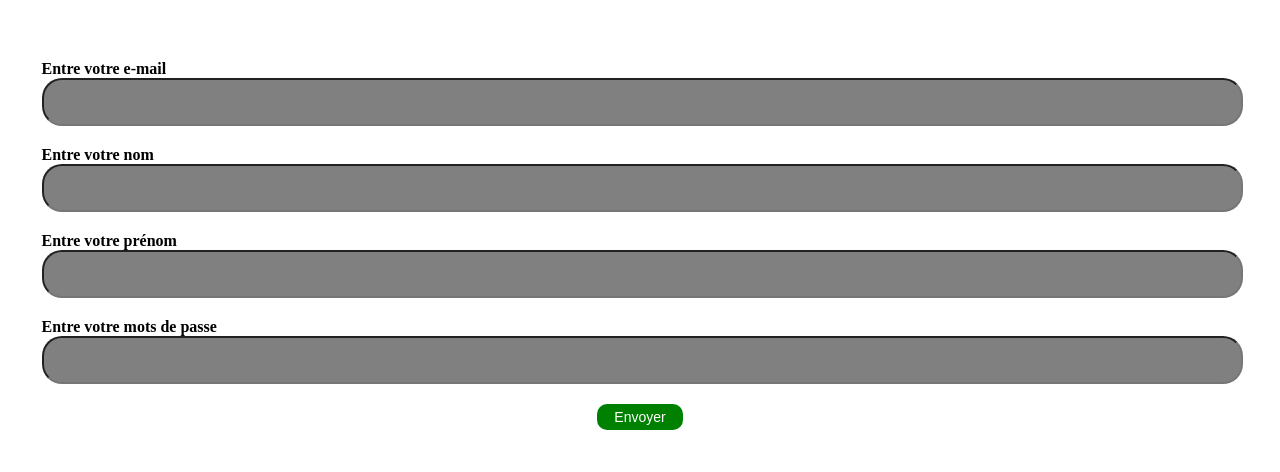
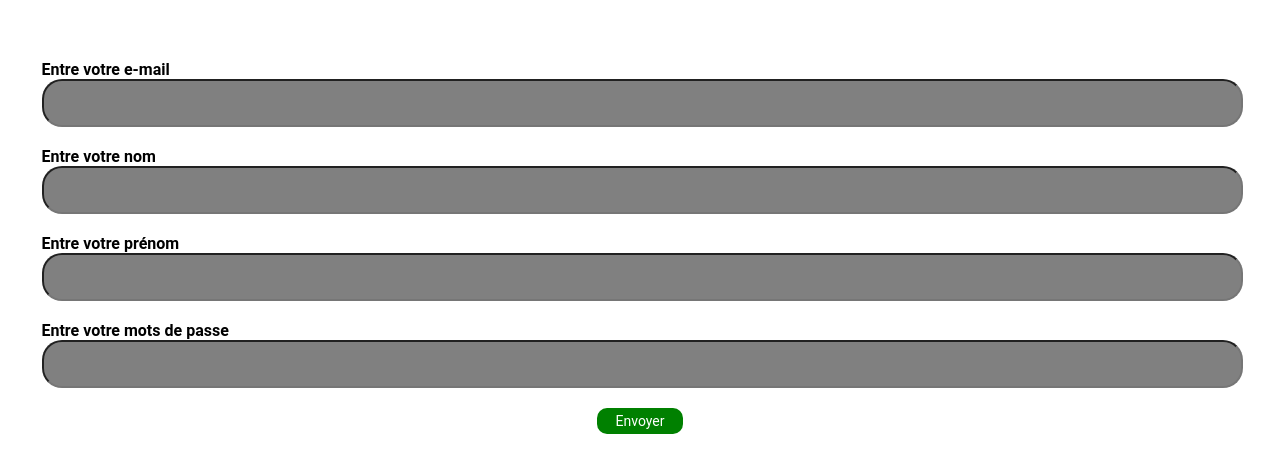
Before and after one commit to EmomiSethForgive/Comag, a website built with Vite: page Pageshtml/index.html in a window 1280 px wide. Built offline with nearby package versions, Linux system fonts and the light colour scheme.

Commit message:
nouveau1

```diff
--- a/style/formulaire.css
+++ b/style/formulaire.css
@@ -1,6 +1,7 @@
 *{
     margin: 0px;
     padding: 0px;
+    font-family: "roboto", sans-serif;
 }
 
 .container{
```
